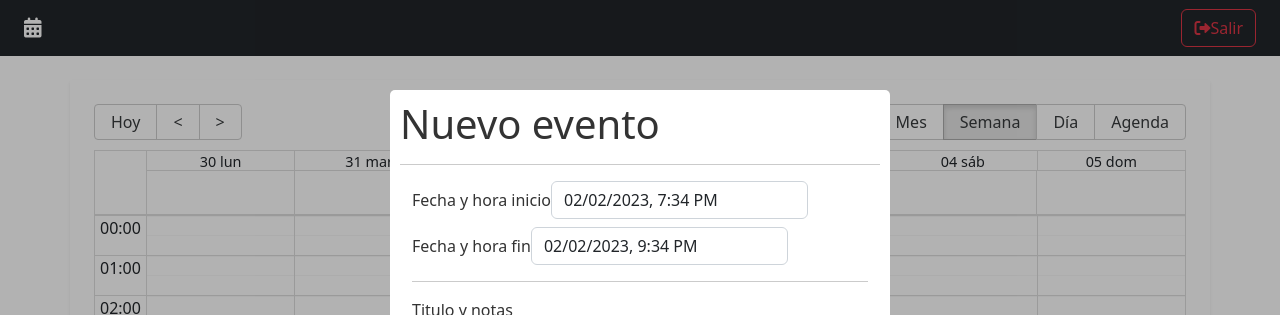
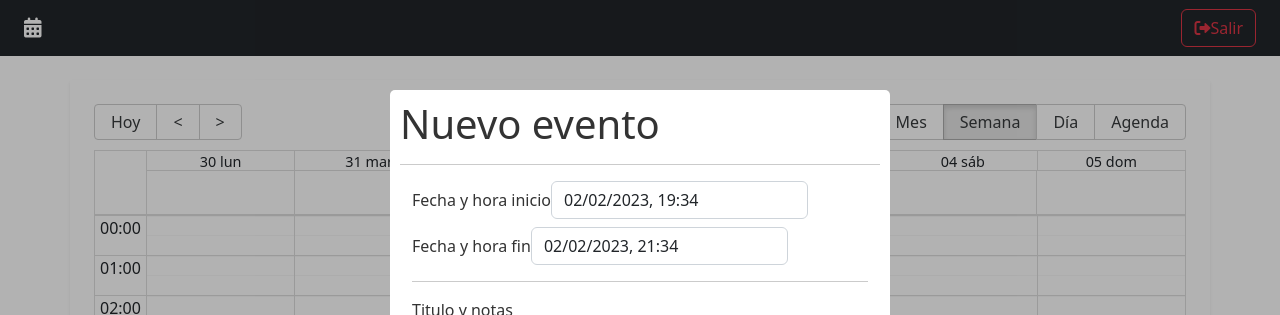
Before and after one commit to ManuUSS/Calendar-App, a React (Vite) app: page / in a window 1280 px wide. Shown: the top 315 px of the page. Built offline with nearby package versions, Linux system fonts and the light colour scheme.

Commit message:
datepicker en español

```diff
--- a/src/calendar/components/CalendarModal.jsx
+++ b/src/calendar/components/CalendarModal.jsx
@@ -2,8 +2,12 @@
 import { useState } from 'react';
 import Modal from 'react-modal';
 
-import DatePicker from 'react-datepicker';
-import "react-datepicker/dist/react-datepicker.css";
+import DatePicker, { registerLocale } from 'react-datepicker';
+import 'react-datepicker/dist/react-datepicker.css';
+import es from 'date-fns/locale/es';
+
+registerLocale( 'es', es );
+
 
 const customStyles = {
     content: {
@@ -67,6 +71,9 @@
                     onChange={ ( event ) => onDateChanged( event, 'start' )}
                     className="form-control"
                     dateFormat="Pp"
+                    showTimeSelect
+                    locale='es'
+                    timeCaption='Hora'
                 />
             </div>
 
@@ -78,6 +85,9 @@
                     onChange={ ( event ) => onDateChanged( event, 'end' )}
                     className="form-control"
                     dateFormat="Pp"
+                    showTimeSelect
+                    locale='es'
+                    timeCaption='Hora'
                 />
             </div>
 
```
